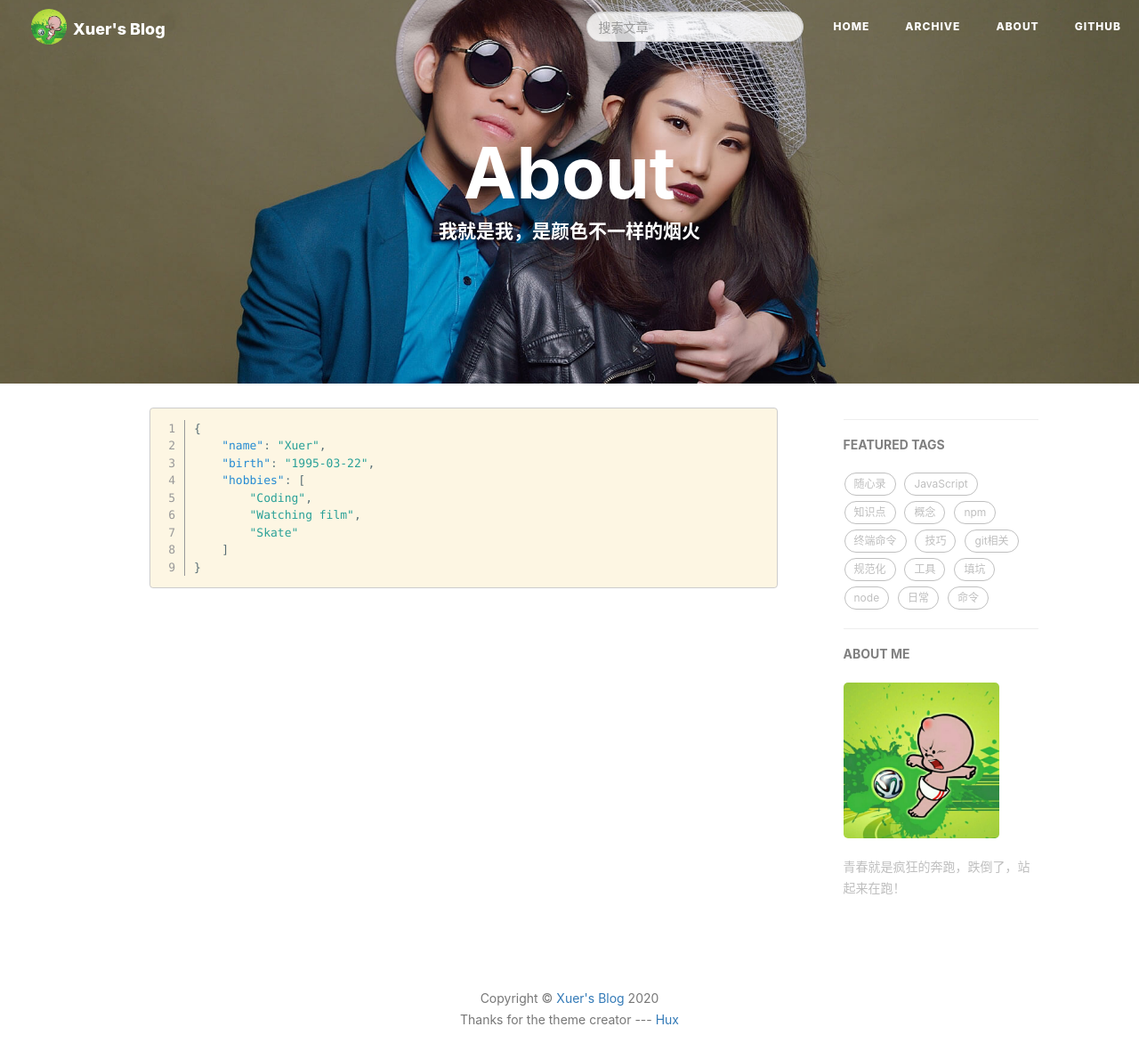
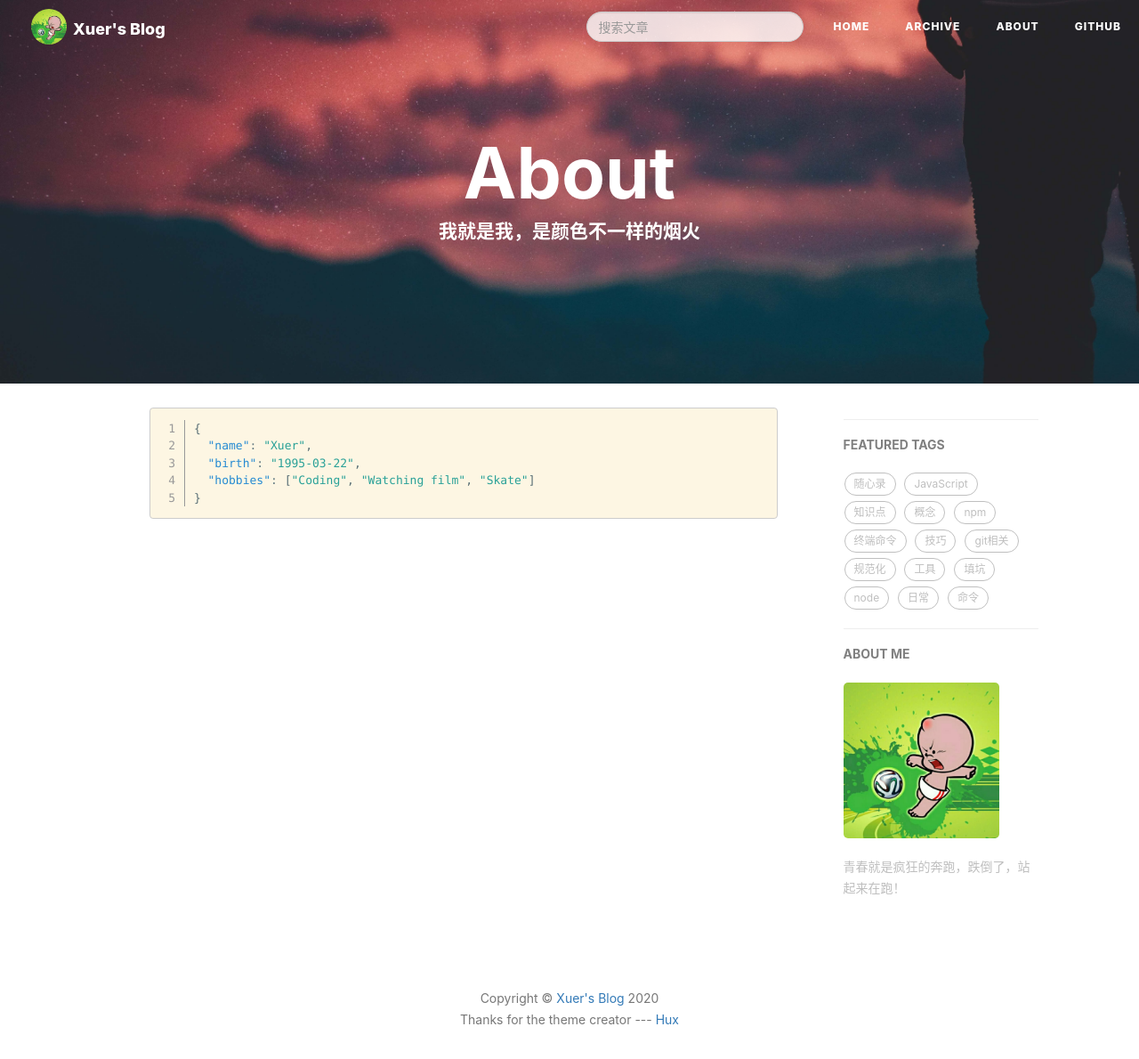
Before and after one commit to liuxingyu521/blog, a Jekyll site: the page built from about.md, in a window 1280 px wide and 1250 px high. Shown: the top 1190 px of the window at 89% size. Built offline with Jekyll 4.4.1, drawn with Linux system fonts in a browser that asks for light colours; comment, search, counter and statistics services are not loaded.

Commit message:
:art: change about me bg

````diff
--- a/about.md
+++ b/about.md
@@ -1,19 +1,14 @@
 ---
 layout: page
-title: "About"
-description: "我就是我，是颜色不一样的烟火"
-header-img: "img/header-bg/about-bg.jpg"
+title: 'About'
+description: '我就是我，是颜色不一样的烟火'
+header-img: 'img/header-bg/about-me.jpg'
 ---
-
 
 ```json
 {
-    "name": "Xuer",
-    "birth": "1995-03-22",
-    "hobbies": [
-        "Coding",
-        "Watching film",
-        "Skate"
-    ]
+  "name": "Xuer",
+  "birth": "1995-03-22",
+  "hobbies": ["Coding", "Watching film", "Skate"]
 }
 ```
````
Also changed, not shown: img/header-bg/about-me.jpg (added).
